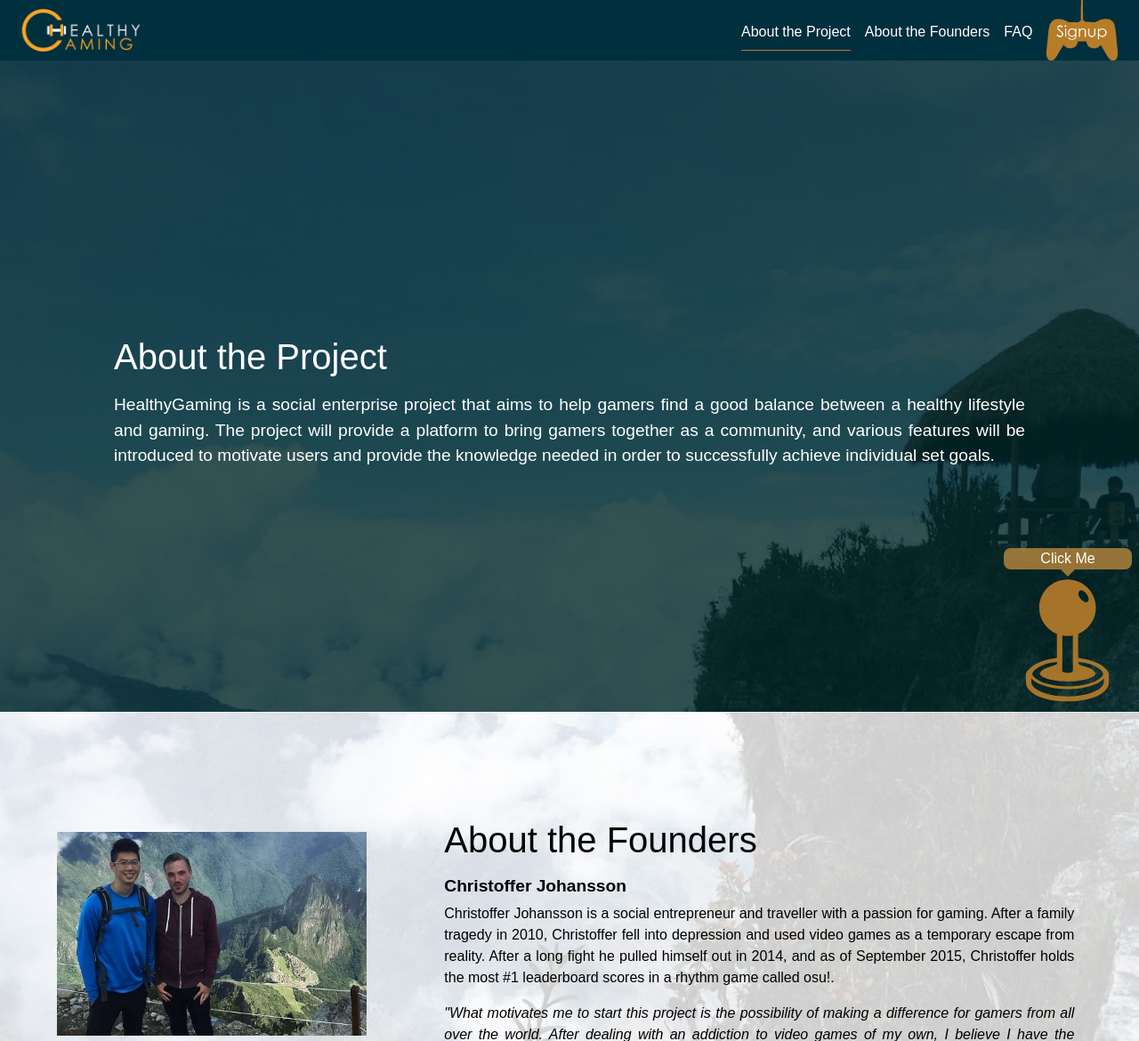
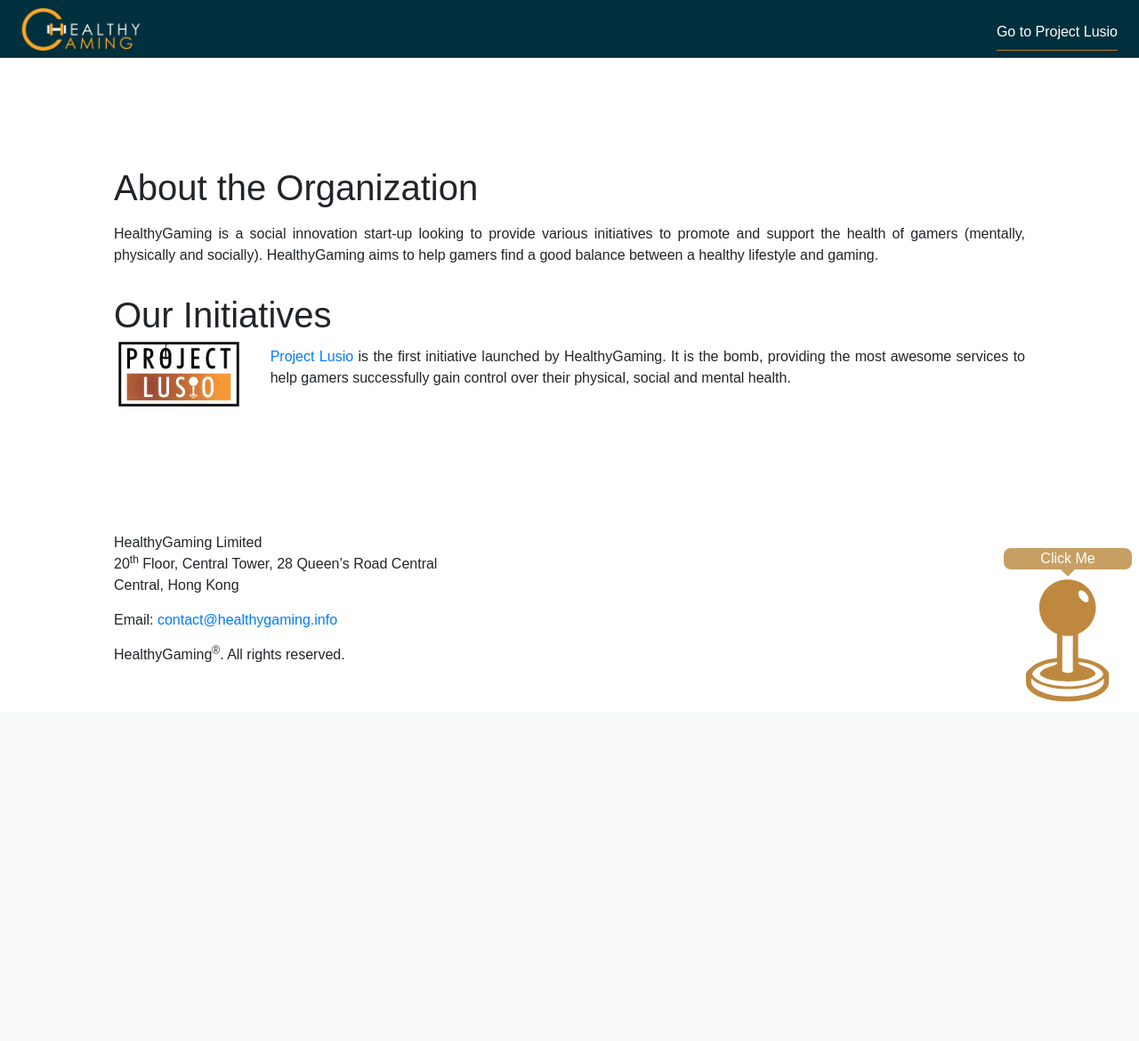
Before and after one commit to kelvinau/healthy-gaming-prerelease, a PHP site: page / in a window 1280 px wide. Shown: the top 1170 px of the page at 89% size. After the commit the page ends 789 px from the top, so only its background shows below. Run offline with PHP 8.4, Linux system fonts and the light colour scheme.

Commit message:
add project lusio initiative

```diff
--- a/css/scss/app.scss
+++ b/css/scss/app.scss
@@ -151,6 +151,13 @@ p {
   h2 {
     margin-bottom: 1rem;
   }
+
+  .center-text-container {
+    display: flex;
+    flex-direction: column;
+    justify-content: center;
+  }
+
   .question-container {
     margin-bottom: 1.2rem;
     .question {
@@ -338,6 +345,7 @@ body.verified {
 @media (min-width: 992px) {
   .navbar-nav {
     font-size: 1rem;
+    min-height: $navbar-height-mobile - 55;
   }
   .navbar {
     .logo {
--- a/index.php
+++ b/index.php
@@ -81,6 +81,10 @@ $COUNTRY_LIST = ["Afghanistan","Albania","Algeria","Andorra","Angola","Anguilla"
             <div class="collapse navbar-collapse" id="navbarToggler">
                 <ul class="navbar-nav mr-auto mt-2 mt-lg-0"></ul>
                 <ul class="navbar-nav mt-2 mt-lg-0">
+                    <li class="nav-item active">
+                        <a class="nav-link" href="https://projectlusio.com" target="_blank">Go to Project Lusio</a>
+                    </li>
+<!--
                     <li class="nav-item">
                         <a class="nav-link" href="#project">About the Project</a>
                     </li>
@@ -93,11 +97,51 @@ $COUNTRY_LIST = ["Afghanistan","Albania","Algeria","Andorra","Angola","Anguilla"
                     <li class="nav-item">
                         <a class="nav-link background-img controller" href="#signup" title="Click here to sign up"></a>
                     </li>
+-->
                 </ul>
             </div>
         </nav>
 
         <div id="main">
+
+              <div class="section">
+                <div class="content-wrapper">
+                    <h2 style="padding-top: 15px;">About the Organization</h2>
+                    <p>
+HealthyGaming is a social innovation start-up looking to provide various initiatives to promote and support the health of gamers (mentally, physically and socially). HealthyGaming aims to help gamers find a good balance between a healthy lifestyle and gaming.
+</p>
+
+
+                <h2 style="padding-top: 15px; margin-bottom: -30px;">Our Initiatives</h2>
+
+                <div class="content-wrapper row">
+                    <div class="col-12 col-md-2">
+                        <a href="https://projectlusio.com" target="_blank"><img width="100%" src="image/project_lusio.png" title="Project Lusio"></a>
+                    </div>
+                    <div class="col-12 col-md-10 center-text-container">
+                        <p>
+<a href="https://projectlusio.com" target="_blank">Project Lusio</a> is the first initiative launched by HealthyGaming. It is the bomb, providing the most awesome services to help gamers successfully gain control over their physical, social and mental health.
+</p>
+                    </div>
+                </div>
+
+                    <div style="text-align: left; margin-top: 105px;">
+                        <div class="contact" style="margin-bottom: 15px;">
+							<div>HealthyGaming Limited</div>
+							<div>20<sup>th</sup> Floor, Central Tower, 28 Queen’s Road Central</div>
+							<div>Central, Hong Kong</div>
+                        </div>
+						<div style="margin-bottom: 15px;">Email: <a href="mailto:contact@healthygaming.info">contact@healthygaming.info</a></div>
+
+                        <div class="name">HealthyGaming<sup>&reg;</sup>. All rights reserved.</div>
+
+                    </div>
+
+                </div>
+            </div>
+
+
+<!--
             <div class="section project background-img background-1" data-anchor="project" id="section-project">
                 <div class="content-wrapper">
                     <h2>About the Project</h2>
@@ -246,6 +290,9 @@ $COUNTRY_LIST = ["Afghanistan","Albania","Algeria","Andorra","Angola","Anguilla"
                     </div>
                 </div>
             </div>
+
+
+-->
         </div>
         <div class="joystick-container">
             <div class="click-me">Click Me</div>
--- a/js/app.js
+++ b/js/app.js
@@ -68,7 +68,7 @@ $(document).ready(function() {
         .addClass('active');
       setTimeout(function() {
         $('.loading').fadeOut();
-      }, 1000);
+      }, 100);
     },
   });
 
```
Also changed, not shown: css/app.min.css, image/project_lusio.png (added), js/app.min.js.
